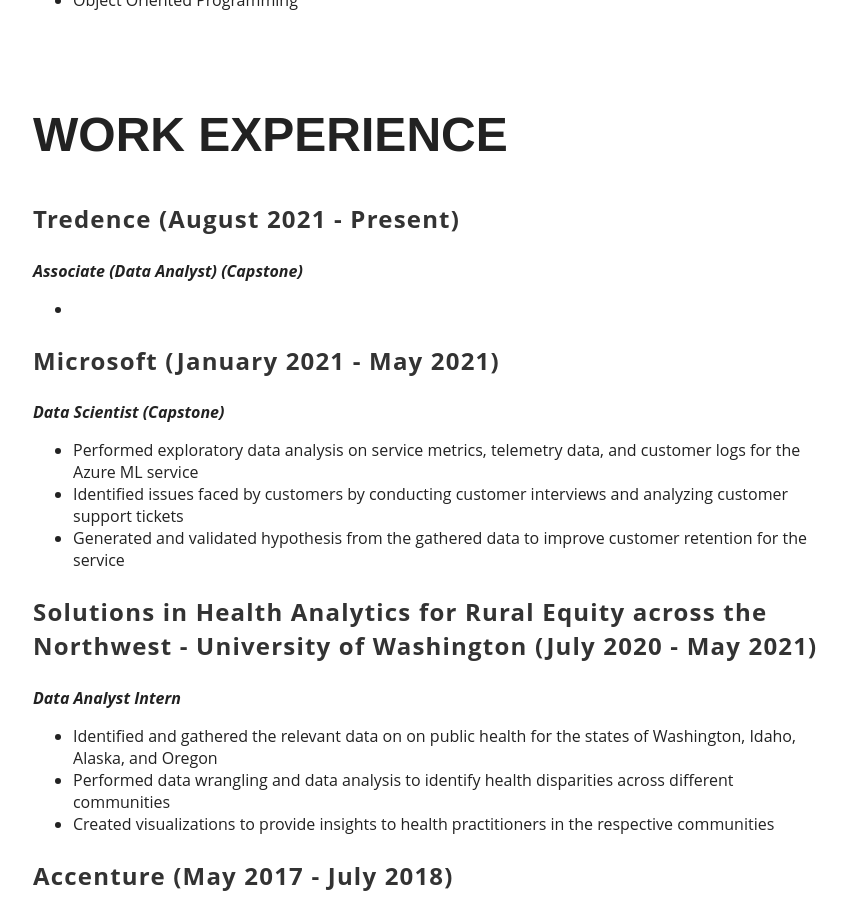
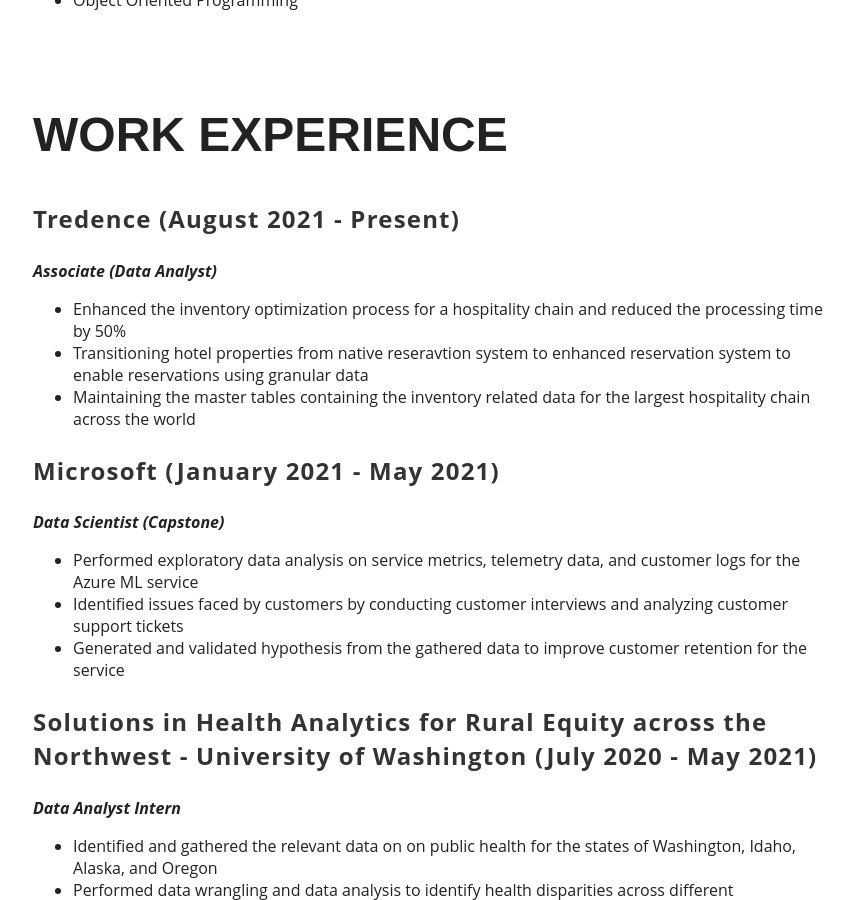
Before and after one commit to shreyakaul/shreyakaul.github.io, a Jekyll site: the page built from index.html, in a window 1280 px wide and 900 px high, scrolled down 2135 px. Shown: the whole window, without its empty margins (207-1060 px from the left). Built offline with Jekyll 4.4.1, drawn with Linux system fonts in a browser that asks for light colours.

Commit message:
Update index.html

```diff
--- a/index.html
+++ b/index.html
@@ -71,9 +71,11 @@
 <section class="introduction-section">
     <h1>WORK EXPERIENCE</h1>
     <p><b>Tredence (August 2021 - Present)</b><br></p>
-    <i><b>Associate (Data Analyst) (Capstone)</b></i>
+    <i><b>Associate (Data Analyst)</b></i>
     <ul>
-    <li>
+    <li>Enhanced the inventory optimization process for a hospitality chain and reduced the processing time by 50%
+    <li>Transitioning hotel properties from native reseravtion system to enhanced reservation system to enable reservations using granular data
+    <li>Maintaining the master tables containing the inventory related data for the largest hospitality chain across the world
     </ul>
     <p><b>Microsoft (January 2021 - May 2021)</b><br></p>
     <i><b>Data Scientist (Capstone)</b></i>
@@ -82,7 +84,7 @@
    <li>Identified issues faced by customers by conducting customer interviews and analyzing customer support tickets
    <li>Generated and validated hypothesis from the gathered data to improve customer retention for the service
     </ul>
-	<p><b>Solutions in Health Analytics for Rural Equity across the Northwest - University of Washington (July 2020 - May 2021)</b><br></p>
+    <p><b>Solutions in Health Analytics for Rural Equity across the Northwest - University of Washington (July 2020 - May 2021)</b><br></p>
     <i><b>Data Analyst Intern</b></i>
     <ul>
     <li>Identified and gathered the relevant data on on public health for the states of Washington, Idaho, Alaska, and Oregon
```
